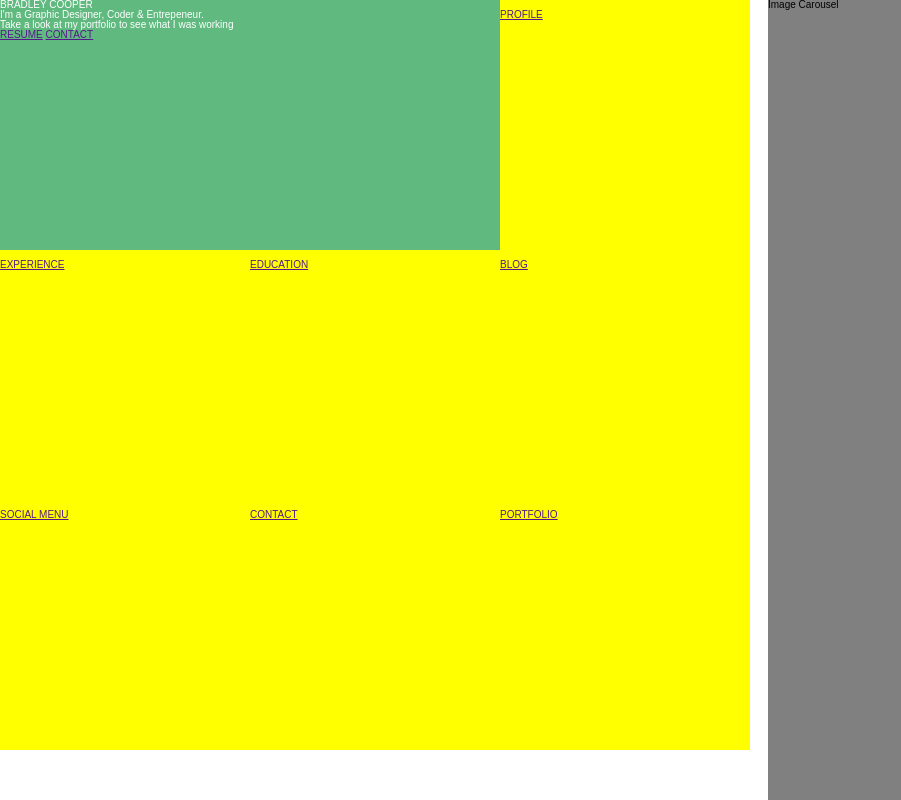
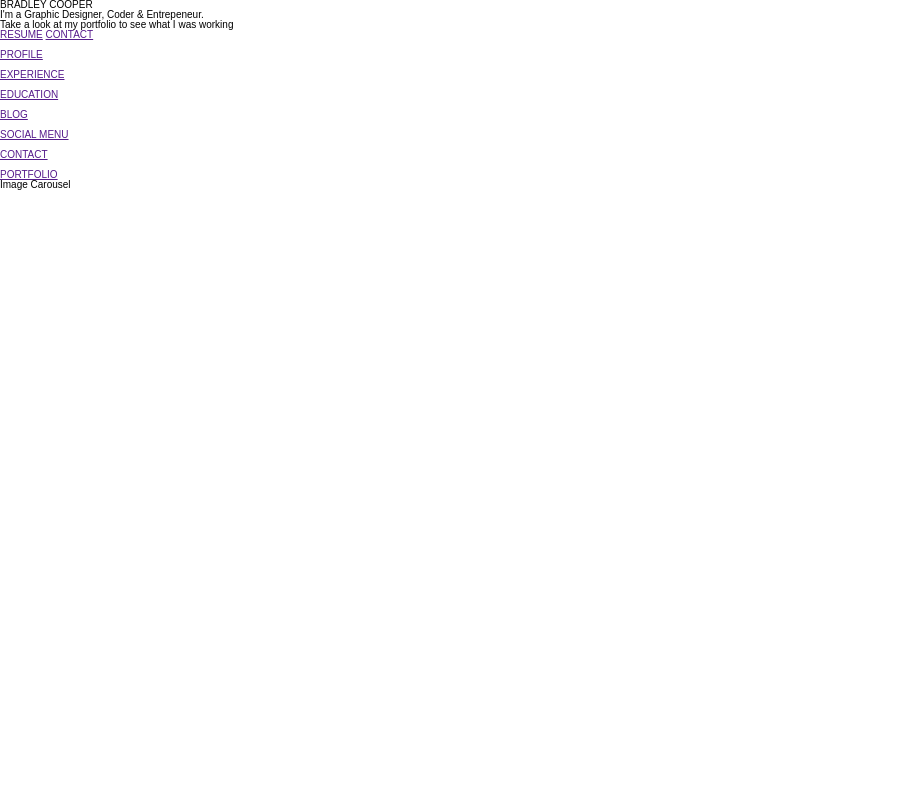
Before and after one commit to JSweet314/js-comp-challenge-1, a plain HTML site: page index.html in a window 1280 px wide. Shown: the whole page, without its empty margins (0-901 px from the left). Drawn offline with Linux system fonts and the light colour scheme.

```diff
--- a/style.css
+++ b/style.css
@@ -2,31 +2,3 @@ html {
   font-size: 10px;
   font-family: sans-serif;
 }
-
-section.links-section {
-  width: 60%;
-  height: 800px;
-  color: #ffffff;
-  float: left;
-}
-
-article {
-  width: 50rem;
-  height: 25rem;
-  background-color: #60B97f;
-  float: left;
-}
-
-div {
-  height: 25rem;
-  width: 25rem;
-  float: left;
-  background-color: yellow;
-}
-
-section.image-carousel {
-  width: 40%;
-  height: 800px;
-  background-color: grey;
-  float: right;
-}
```
